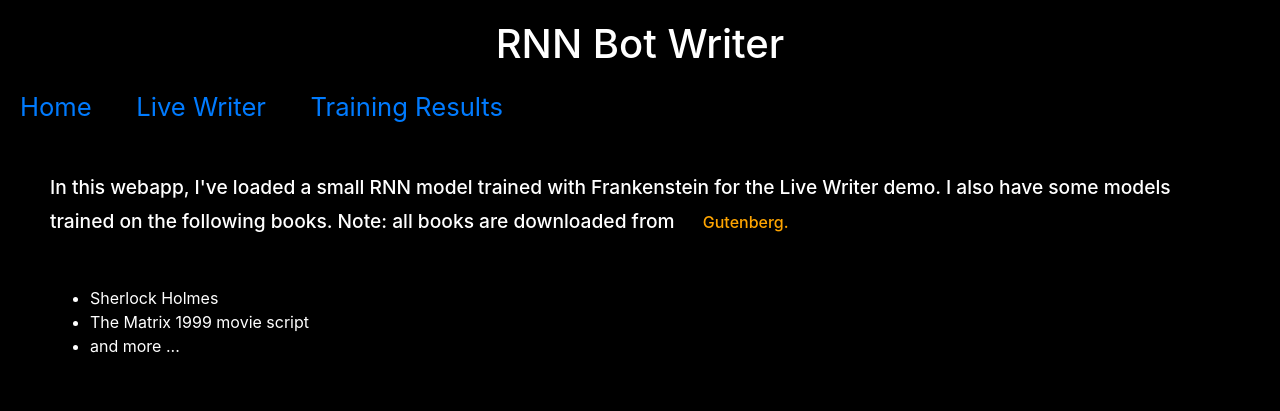
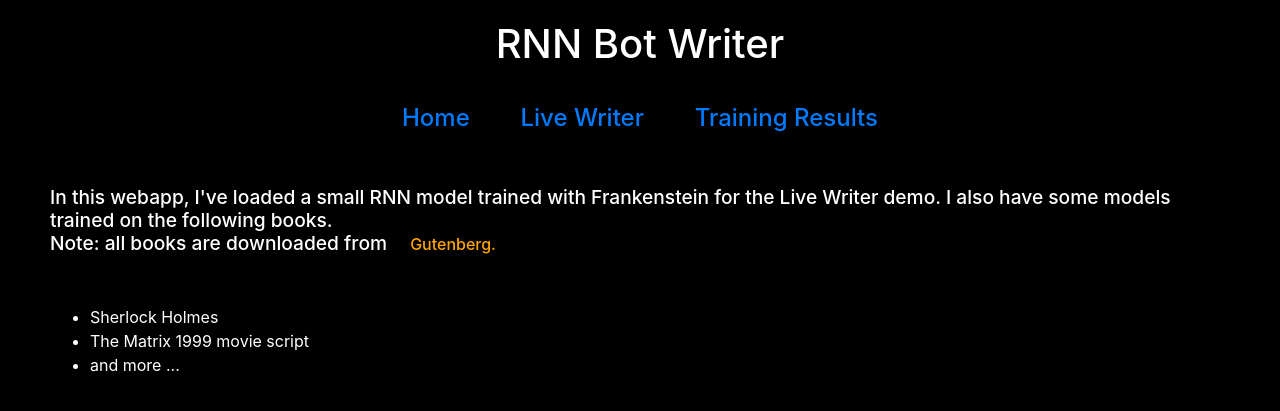
Before and after one commit to joannejc/RNNBotWriter_GCP, a Python web app: template app/templates/index.html in a window 1280 px wide. Shown: the top 411 px of the page. Run offline with Jinja, Linux system fonts and the light colour scheme; the template is opened without the code that fills it, so the values that code supplies are empty; some libraries are stand-ins or nearby versions.

Commit message:
front-end edits

```diff
--- a/app/templates/base.html
+++ b/app/templates/base.html
@@ -18,33 +18,42 @@
             background-color: #000000;
             color: white;
             font-size: 100%;
+            text-align: center;
         }
         h1 {
             margin: 20px;
             color: white;
+            font-size: 250%;
             text-align: center;
-            font-size: 250%;
         }
         a {
             margin: 20px;
-            font-size: 160%;
+            font-size: 60%;
+            text-align: center;
         }
         h2 {
             margin: 50px;
             font-size: 120%;
             padding: 0px;
+            text-align: left;
         }
         ul {
             margin: 50px;
             font-size: 100%;
+            text-align: left;
+        }
+        li {
+            text-align: left;
         }
     </style>
   </head>
   <body>
         <h1> RNN Bot Writer {{ booktitle }} </h1>
+        <h1>
         <a href="{{ url_for('index') }}">Home</a>
         <a href="{{ url_for('liveWriterForm') }}">Live Writer</a>
         <a href="{{ url_for('trainingResult') }}">Training Results</a>
+    </h1>
         <h2> {% block heading %} {% endblock %}</h2>
         <h2> {% block body %} {% endblock %}</h2>
   </body>
--- a/app/templates/index.html
+++ b/app/templates/index.html
@@ -2,7 +2,7 @@
 
 {% block body %}
     <h2> In this webapp, I've loaded a small RNN model trained with Frankenstein for the Live Writer demo.
-        I also have some models trained on the following books.
+        I also have some models trained on the following books. <br/>
         Note: all books are downloaded from<a href="http://www.gutenberg.org/">
             <font size = "3" color = "orange" margin = 0px>Gutenberg.</font></a>
     </h2>
--- a/app/templates/liveWriterForm.html
+++ b/app/templates/liveWriterForm.html
@@ -1,11 +1,5 @@
 {% extends "base.html" %}
 <style>
-#txtbox {
-    text-align: left;
-    font-size: 14pt;
-    height: 100px;
-    width : 500px;
-}
 </style>
 {% block body %}
     <h2> Type some words below, and the RNN bot will write a number of lines back to you!
```
Also changed, not shown: 1 other file.
